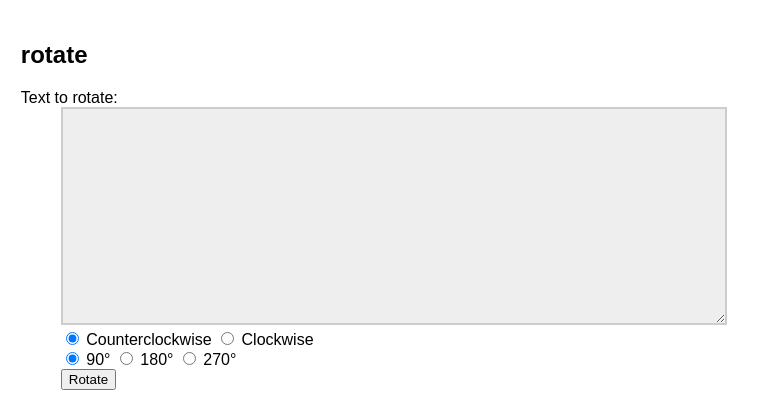
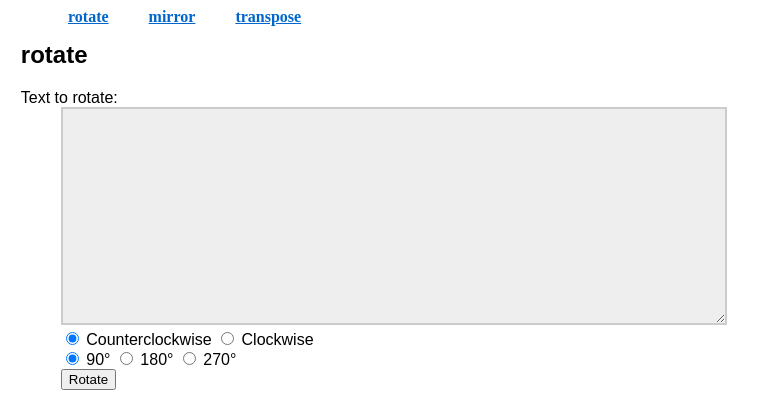
Before and after one commit to ChrisOelmueller/rotate, a Flask app: page / in a window 1280 px wide. Shown: the top 420 px of the page, without its empty margins (0-768 px from the left). Run offline with Flask 2, Linux system fonts and the light colour scheme.

Commit message:
Navigation header

```diff
--- a/static/style.css
+++ b/static/style.css
@@ -2,3 +2,8 @@ pre      { background: #eee; border: 2px solid #ccc; }
 textarea { background: #eee; border: 2px solid #ccc; }
 
 .page    { padding: 0.8em; font-family: sans-serif; }
+
+#nav     { width: 100%; list-style: none; float: left; margin: 0 0 0.8em 0; }
+#nav li  { float: left; }
+#nav li a{ padding: 10px 20px; font-weight: bold; color: #06c; }
+#nav li a:hover { color: #039; }
--- a/templates/template.html
+++ b/templates/template.html
@@ -1,6 +1,9 @@
 <!doctype html>
 <title>Rotate</title>
 <link rel=stylesheet type=text/css href="{{ url_for('static', filename='style.css') }}">
-<div class=page>
-{% block body %}{% endblock %}
-</div>
+<ul id=nav>
+{% for mode in ('rotate', 'mirror', 'transpose')
+%}    <li><a href={{url_for(mode[0])}}>{{ mode }}</a></li>
+{% endfor %}</ul>
+
+<div class=page>{% block body %}{% endblock %}</div>
```
